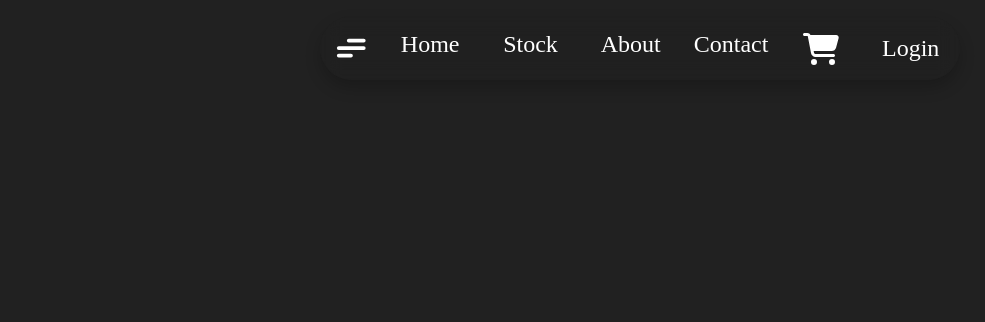
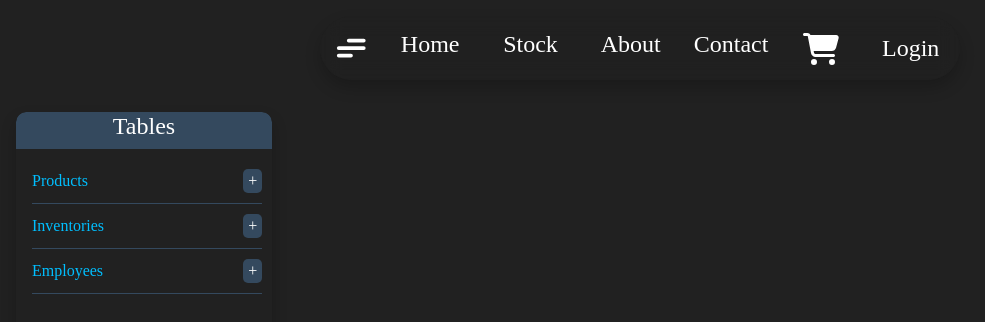
Before and after one commit to LeivSuaxy/Gestion-de-inventario-para-tienda-minorista, an Angular app in the folder Frontend/: page /tables in a window 1280 px wide. Before the commit this address led to /. Shown: the top 322 px of the page, without its empty margins (0-985 px from the left). Built offline with nearby package versions, Linux system fonts and the light colour scheme.

Commit message:
actualizado

```diff
--- a/Frontend/src/app/admin/admin.component.css
+++ b/Frontend/src/app/admin/admin.component.css
@@ -0,0 +1,56 @@
+.principal {
+    background-color: #212121;
+    padding-left: 8%;
+    padding-right: 8%;
+}
+
+.encabezado {
+    font-size: 20px;
+    font-weight: bold;
+    margin-top: 20px;
+    margin-bottom: 20px;
+    color: white;
+}
+
+.table {
+    width: 70%;
+    table-layout: fixed; /* Esto hace que las columnas tengan anchos fijos */
+    color: black;
+    overflow: hidden;
+    border-collapse: collapse; /* Esto elimina los espacios entre las celdas */
+    border-radius: 10px;
+    box-shadow: 0 8px 16px 0 rgba(0,0,0,0.2);
+}
+
+.table th {
+    text-align: left; /* Esto alinea el texto a la izquierda */
+    padding: 10px;
+}
+
+.table td {
+    padding: 10px;
+    background-color: #ecf0f1; /* Un gris claro */
+    color: #2c3e50; /* Texto oscuro para contrastar con el fondo claro */
+    font-size: 16px;
+}
+
+.table .head {
+    width: auto; /* Esto hace que la primera columna se ajuste al contenido */
+}
+
+.table .actions {
+    width: 31vh; /* Esto hace que la segunda columna tenga un ancho de 350px */
+    text-align: left; /* Esto alinea los botones a la derecha */
+    padding-right: 10px; /* Esto añade un margen de 10px a la derecha */
+}
+
+.table .btn {
+    margin-left: 5px; /* Esto añade un margen a la izquierda de cada botón para separarlos */
+    border-radius: 10px;
+}
+
+.superior {
+    background-color: #34495e; /* Un azul oscuro */
+    color: #ffffff; /* Texto blanco para contrastar con el fondo oscuro */
+    font-size: 20px;
+}
--- a/Frontend/src/app/admin/admin.component.html
+++ b/Frontend/src/app/admin/admin.component.html
@@ -1 +1,34 @@
-<p>admin works!</p>
+<div class="principal">
+    <h3 class="encabezado">Site Administration</h3>
+
+    <table class="table">
+        <tr class="superior">
+          <th class="head">Tables</th>
+          <th class="actions"></th>
+        </tr>
+        <tr>
+          <td>Products</td>
+          <td>
+            <button class="btn">Add</button>
+            <button class="btn">Edit</button>
+            <button class="btn">Delete</button>
+          </td>
+        </tr>
+        <tr>
+          <td>Inventories</td>
+          <td>
+            <button class="btn">Add</button>
+            <button class="btn">Edit</button>
+            <button class="btn">Delete</button>
+          </td>
+        </tr>
+        <tr>
+          <td>Employees</td>
+          <td>
+            <button class="btn">Add</button>
+            <button class="btn">Edit</button>
+            <button class="btn">Delete</button>
+          </td>
+        </tr>
+      </table>
+</div>
--- /dev/null
+++ b/Frontend/src/app/admin/tables/tables.component.css
@@ -0,0 +1,64 @@
+.div-lateral {
+    display: flex;
+    flex-direction: column;
+    align-items: flex-start;
+    color: white;
+    width: 20%;
+    box-shadow: 0 8px 16px 0 rgba(0,0,0,0.2);
+    margin-left: 2vh;
+    overflow: hidden;
+    border-radius: 10px;
+    height: 84vh;
+}
+
+.head-table {
+    background-color: #34495e;
+    color: #ffffff;
+    width: 100%;
+    font-size: 20px;
+    font-weight: bold;
+    margin-bottom: 10px;
+    text-align: center;
+    border-radius: 10px 10px 0 0;
+}
+
+.div-lateral a {
+    display: flex;
+    flex-direction: column;
+    justify-content: left;
+    text-align: left;
+    text-decoration: none;
+    transition: color 0.2s, background-color 0.2s;
+    width: 100%;
+    padding: 10px 0;
+    border-radius: 10px;
+    color: deepskyblue;
+}
+
+.div-lateral a:hover {
+    color: #34495e;
+}
+
+.tables {
+    display: flex;
+    justify-content: space-between;
+    width: 90%;
+    flex-direction: row;
+    align-items: center;
+    margin-left: 2vh;
+    border-bottom: 1px solid #34495e;
+}
+
+.boton {
+    background-color: #34495e;
+    color: white;
+    border: none;
+    border-radius: 5px;
+    padding: 0 5px;
+    cursor: pointer;
+    transition: background-color 0.3s;
+}
+
+.boton:hover {
+    background-color: #2c3e50;
+}
--- /dev/null
+++ b/Frontend/src/app/admin/tables/tables.component.html
@@ -0,0 +1,17 @@
+<div class="div-lateral">
+    <div class="head-table">
+        <h4>Tables</h4>
+    </div>
+    <div class="tables">
+        <a href="#">Products</a>
+        <button class="boton">+</button>
+    </div>
+    <div class="tables">
+        <a href="#">Inventories</a>
+        <button class="boton">+</button>
+    </div>
+    <div class="tables">
+        <a href="#">Employees</a>
+        <button class="boton">+</button>
+    </div>
+</div>
--- a/Frontend/src/app/app.routes.ts
+++ b/Frontend/src/app/app.routes.ts
@@ -4,6 +4,8 @@ import {StockComponent} from "./views/stock/stock.component";
 import {FormComponent} from "./views/form/form.component";
 import {PostcarComponent} from "./views/stock/postcar/postcar.component";
 import {RegistroComponent} from "./views/registro/registro.component";
+import { AdminComponent } from './admin/admin.component';
+import { TablesComponent } from './admin/tables/tables.component';
 
 export const routes: Routes = [
   { path: '', component: ViewsComponent},
@@ -11,5 +13,7 @@ export const routes: Routes = [
   { path: 'stock', component: StockComponent},
   { path: 'login', component: FormComponent},
   { path: 'stockadd', component: PostcarComponent},
-  { path: 'register', component: RegistroComponent}
+  { path: 'register', component: RegistroComponent},
+  { path: 'admin', component: AdminComponent },
+  { path: 'tables', component: TablesComponent}
 ];
--- a/Frontend/src/app/navbar/navbar.component.html
+++ b/Frontend/src/app/navbar/navbar.component.html
@@ -19,7 +19,7 @@
   <div #activeTabIndicator class="active-tab-indicator"></div>
 </nav>
 <ul #menu class="menu">
-  <li><a href="#">Admin</a></li>
+  <li><a routerLink="/admin" ariaCurrentWhenActive="page">Admin</a></li>
   <li>Opción 2</li>
   <li>Opción 3</li>
   <!-- Agrega más opciones aquí -->
```
Also changed, not shown: Frontend/src/app/admin/tables/tables.component.ts (added, +12 -0 lines), 1 other file (tests, documents, lock files or other folders).
